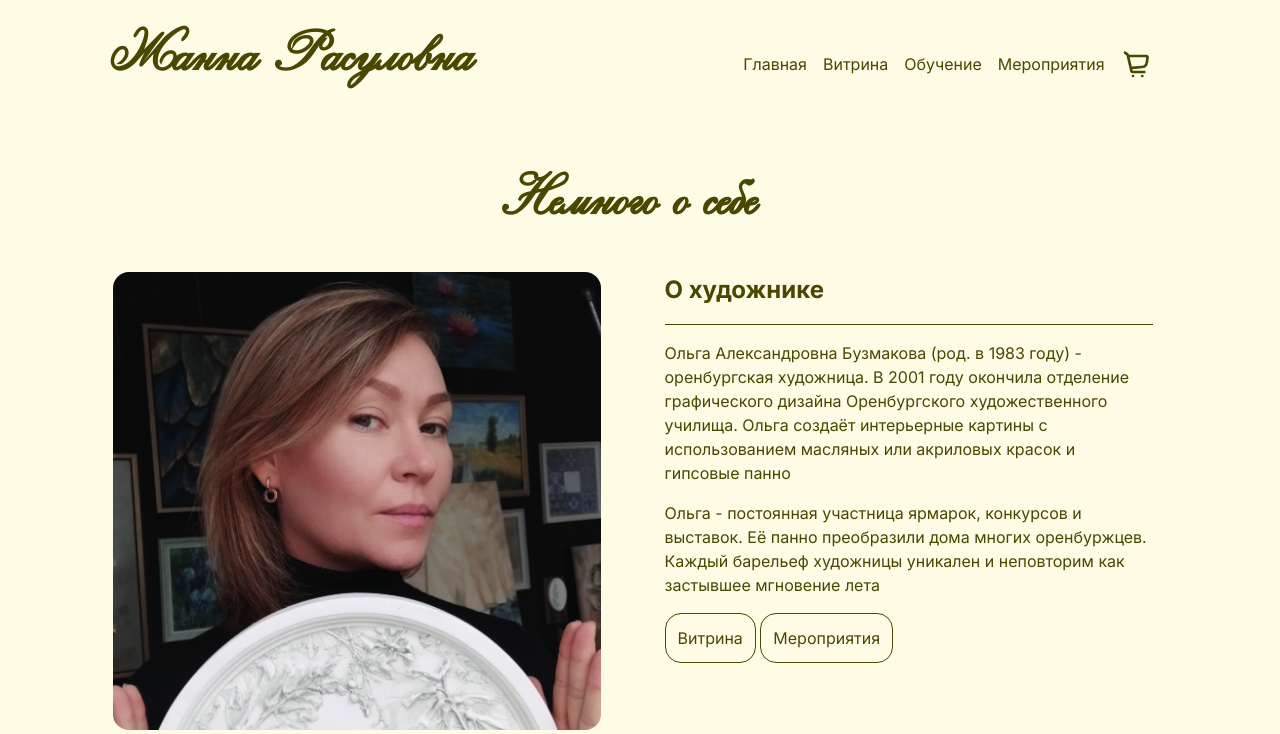
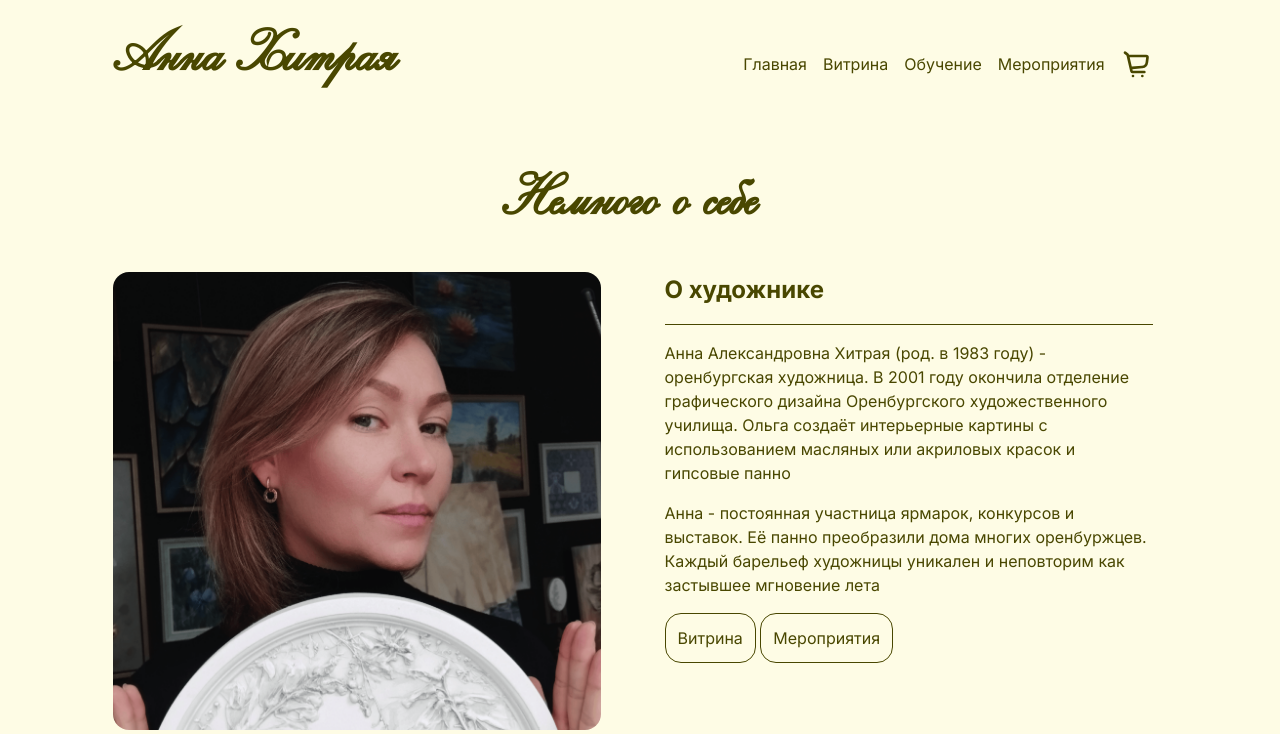
Before and after one commit to gizzrsh/The-artist-Orenburg, a PHP site: page / in a window 1280 px wide. Shown: the top 734 px of the page. Run offline with PHP 8.4, Linux system fonts and the light colour scheme.

Commit message:
feat: Обновил контент на странице

```diff
--- a/inc/header.php
+++ b/inc/header.php
@@ -1,6 +1,6 @@
 <header class="header">
     <div class="header__inner container">
-        <a href="#" class="header__logo">Жанна Расуловна</a>
+        <a href="#" class="header__logo">Анна Хитрая</a>
         <nav class="header__menu">
             <ul class="header__menu-list">
                 <li class="header__menu-item">
--- a/index.php
+++ b/index.php
@@ -5,7 +5,7 @@
     <meta name="viewport" content="width=device-width, initial-scale=1.0">
     <link rel="stylesheet" href="./assets/css/normalize.css">
     <link rel="stylesheet" href="./assets/css/style.css">
-    <title>Ольга Бузмакова - Оренбургская художница</title>
+    <title>Анна Хитрая - Оренбургская художница</title>
 </head>
 <body>
     <?php include './inc/header.php' ?>
@@ -14,14 +14,14 @@
             <div class="hero__inner container">
                 <h1 class="hero__title title">Немного о себе</h1>
                 <div class="hero__block">
-                    <img class="hero__img" src="./assets/img/author.png" alt="Изображение Ольги Бузмаковой">
+                    <img class="hero__img" src="./assets/img/author.png" alt="Изображение Анны Хитрой" width="488" height="458" loading="lazy">
                     <div class="hero__content">
                         <h2 class="hero__about">О художнике</h2>
                         <p class="hero__biography">
-                            Ольга Александровна Бузмакова (род. в 1983 году) - оренбургская художница. В 2001 году окончила отделение графического дизайна Оренбургского художественного училища. Ольга создаёт интерьерные картины с использованием масляных или акриловых красок и гипсовые панно
+                            Анна Александровна Хитрая (род. в 1983 году) - оренбургская художница. В 2001 году окончила отделение графического дизайна Оренбургского художественного училища. Ольга создаёт интерьерные картины с использованием масляных или акриловых красок и гипсовые панно
                         </p>
                         <p class="hero__biography">
-                            Ольга - постоянная участница ярмарок, конкурсов и выставок. Её панно преобразили дома многих оренбуржцев. Каждый барельеф художницы уникален и неповторим как застывшее мгновение лета
+                            Анна - постоянная участница ярмарок, конкурсов и выставок. Её панно преобразили дома многих оренбуржцев. Каждый барельеф художницы уникален и неповторим как застывшее мгновение лета
                         </p>
                         <div class="hero__actions">
                             <a href="#" class="hero__action btn">Витрина</a>
```
Also changed, not shown: assets/img/author.png.
